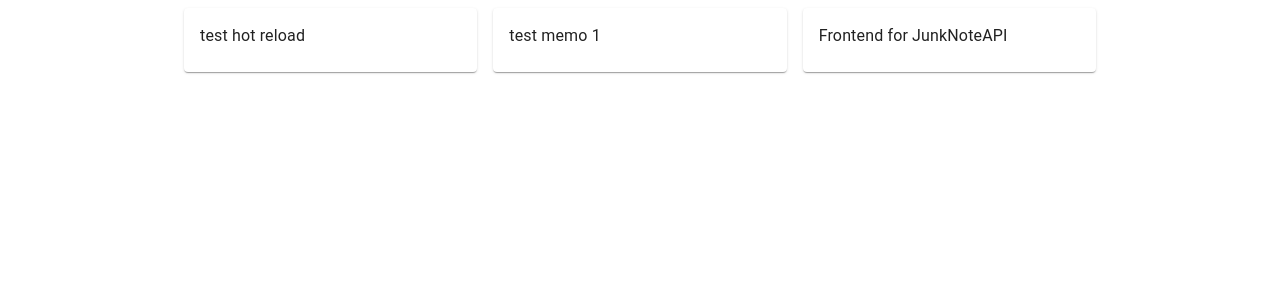
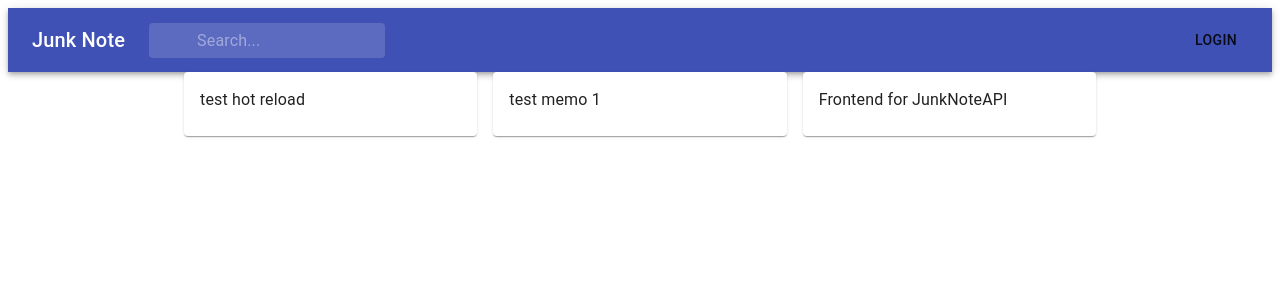
Before and after one commit to shin-hama/JunkNote, a React app: page / in a window 1280 px wide. Shown: the top 300 px of the page. Built offline with nearby package versions, Linux system fonts and the light colour scheme.

Commit message:
FEAT: Add header for prototype

```diff
--- a/src/components/App.tsx
+++ b/src/components/App.tsx
@@ -2,21 +2,23 @@ import React from 'react'
 import Container from '@material-ui/core/Container'
 import Grid from '@material-ui/core/Grid'
 
+import Header from './Header'
 import MemoCard from './MemoCard'
 
 export default function App() {
   const testMemos = [
-    "test hot reload",
-    "test memo 1",
-    "Frontend for JunkNoteAPI",
+    'test hot reload',
+    'test memo 1',
+    'Frontend for JunkNoteAPI',
   ]
   return (
     <div className="reactApp">
+      <Header />
       <Container maxWidth="md">
         <Grid container justify="flex-start" spacing={2}>
           {testMemos.map((item, i) => (
             <Grid key={i} item xs={6} md={4}>
-              <MemoCard text={item}/>
+              <MemoCard text={item} />
             </Grid>
           ))}
         </Grid>
--- /dev/null
+++ b/src/components/Header.tsx
@@ -0,0 +1,91 @@
+import React from 'react'
+import { fade, makeStyles, Theme, createStyles } from '@material-ui/core/styles'
+import AppBar from '@material-ui/core/AppBar'
+import Toolbar from '@material-ui/core/Toolbar'
+import Typography from '@material-ui/core/Typography'
+import Button from '@material-ui/core/Button'
+import InputBase from '@material-ui/core/InputBase'
+
+const useStyles = makeStyles((theme: Theme) =>
+  createStyles({
+    grow: {
+      flexGrow: 1,
+    },
+    title: {
+      display: 'none',
+      [theme.breakpoints.up('sm')]: {
+        display: 'block',
+      },
+    },
+    search: {
+      position: 'relative',
+      borderRadius: theme.shape.borderRadius,
+      backgroundColor: fade(theme.palette.common.white, 0.15),
+      '&:hover': {
+        backgroundColor: fade(theme.palette.common.white, 0.25),
+      },
+      marginRight: theme.spacing(2),
+      marginLeft: 0,
+      width: '100%',
+      [theme.breakpoints.up('sm')]: {
+        marginLeft: theme.spacing(3),
+        width: 'auto',
+      },
+    },
+    inputRoot: {
+      color: 'inherit',
+    },
+    inputInput: {
+      padding: theme.spacing(1, 1, 1, 0),
+      // vertical padding + font size from searchIcon
+      paddingLeft: `calc(1em + ${theme.spacing(4)}px)`,
+      transition: theme.transitions.create('width'),
+      width: '100%',
+      [theme.breakpoints.up('md')]: {
+        width: '20ch',
+      },
+    },
+    sectionDesktop: {
+      display: 'none',
+      [theme.breakpoints.up('md')]: {
+        display: 'flex',
+      },
+    },
+    sectionMobile: {
+      display: 'flex',
+      [theme.breakpoints.up('md')]: {
+        display: 'none',
+      },
+    },
+  })
+)
+
+export default function Header() {
+  const classes = useStyles()
+
+  return (
+    <div className={classes.grow}>
+      <AppBar position="static">
+        <Toolbar>
+          <Typography className="classes.title" variant="h6" noWrap>
+            Junk Note
+          </Typography>
+          <div className={classes.search}>
+            <InputBase
+              placeholder="Search..."
+              classes={{
+                root: classes.inputRoot,
+                input: classes.inputInput,
+              }}
+              inputProps={{ 'area-label': 'search' }}
+            />
+          </div>
+          <div className={classes.grow} />
+          <Button>
+            <Typography variant="button">Login</Typography>
+          </Button>
+        </Toolbar>
+      </AppBar>
+    </div>
+  )
+}
```
Also changed, not shown: src/components/MemoCard.tsx (+3 -5 lines), .devcontainer/devcontainer.json.
